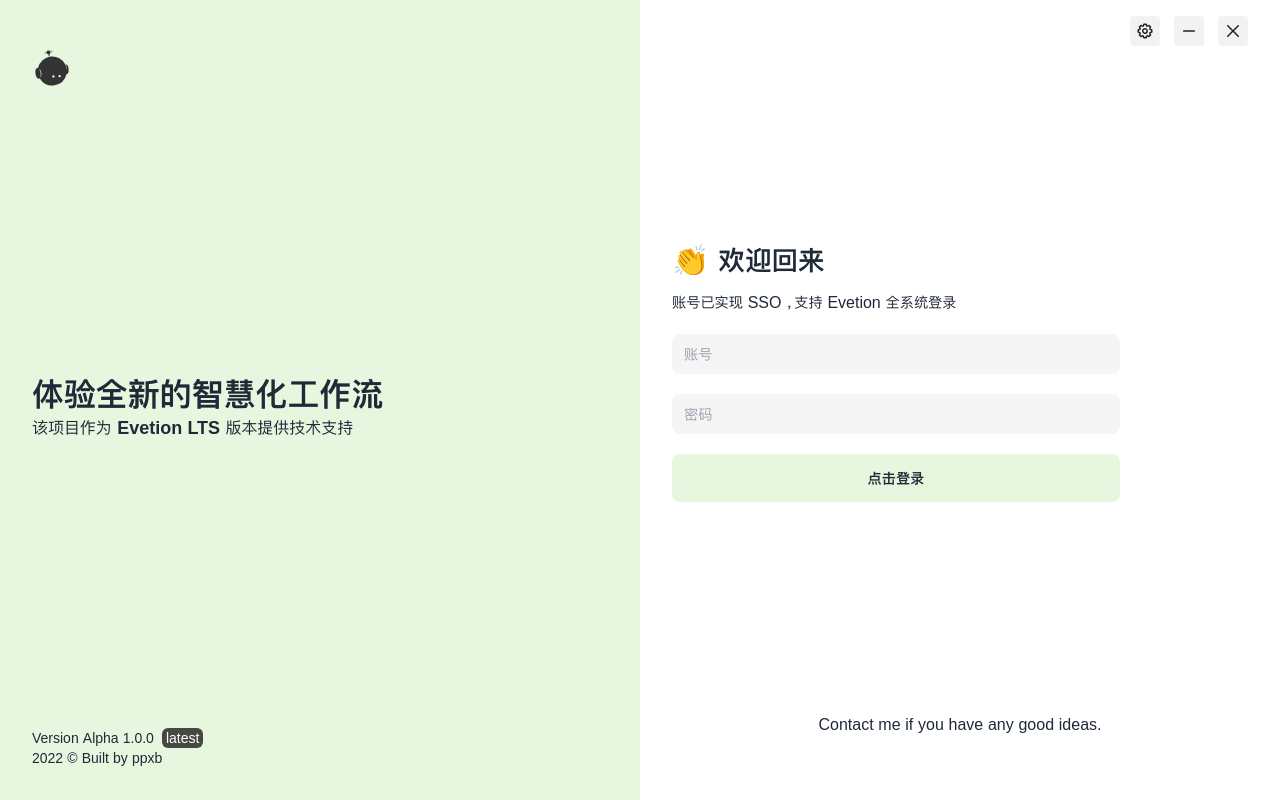
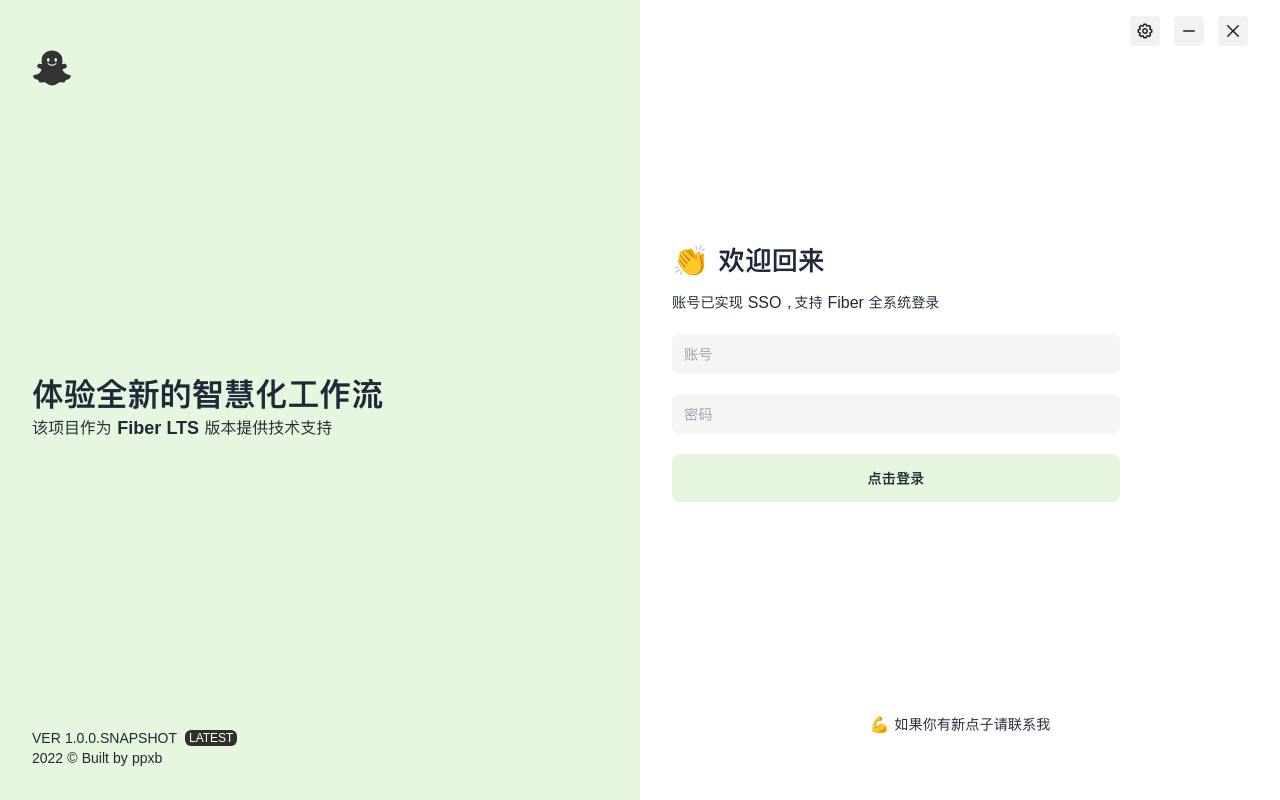
Before and after one commit to ppxb/evetion, a Vue app: page /#/login in a window 1280 px wide. Built offline with nearby package versions, Linux system fonts and the light colour scheme; a web font is replaced by a local one.

Commit message:
change new logo icon

```diff
--- a/src/pages/login.vue
+++ b/src/pages/login.vue
@@ -10,14 +10,14 @@
         <h1 class="text-4xl font-semibold">体验全新的智慧化工作流</h1>
         <p class="text-lg">
           该项目作为
-          <span class="font-semibold">Evetion LTS</span> 版本提供技术支持
+          <span class="font-semibold">Fiber LTS</span> 版本提供技术支持
         </p>
       </div>
       <div class="font-medium text-sm">
         <div class="flex flex-row items-center">
-          <div>Version {{ version }}</div>
-          <div class="ml-2 px-1 bg-[rgba(0,0,0,.7)] rounded-md text-white">
-            latest
+          <div class="mr-2">VER {{ version }}</div>
+          <div class="px-1 bg-[rgba(0,0,0,.8)] rounded-md text-white text-xs">
+            LATEST
           </div>
         </div>
         <div>2022 © Built by ppxb</div>
@@ -30,7 +30,7 @@
       <div class="flex flex-1 flex-col justify-center space-y-5 w-full">
         <div class="flex flex-col space-y-2">
           <h2 class="text-3xl font-bold mb-1">👏 欢迎回来</h2>
-          <p class="text-md">账号已实现 SSO ，支持 Evetion 全系统登录</p>
+          <p class="text-md">账号已实现 SSO ，支持 Fiber 全系统登录</p>
         </div>
         <div class="flex flex-col max-w-md space-y-5">
           <input
@@ -59,7 +59,7 @@
       <div
         class="flex justify-center flex-col m-auto mb-8 text-center text-medium dark:text-gray-200"
       >
-        <p>Contact me if you have any good ideas.</p>
+        💪 如果你有新点子请联系我
       </div>
     </div>
   </div>
@@ -80,7 +80,7 @@ const loginForm = reactive({
   password: ''
 })
 const logining = ref(false)
-const version = ref('Alpha 1.0.0')
+const version = ref('1.0.0.SNAPSHOT')
 
 const login = async () => {
   logining.value = true
```
Also changed, not shown: src/icons/logo.svg.
